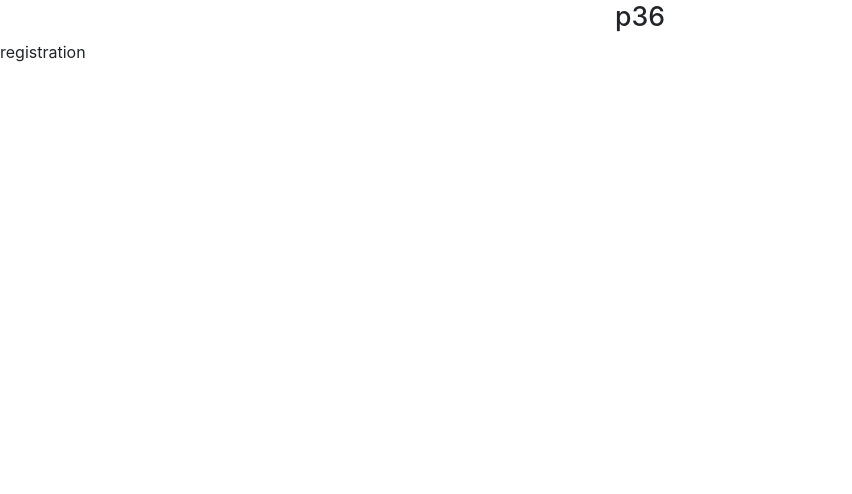
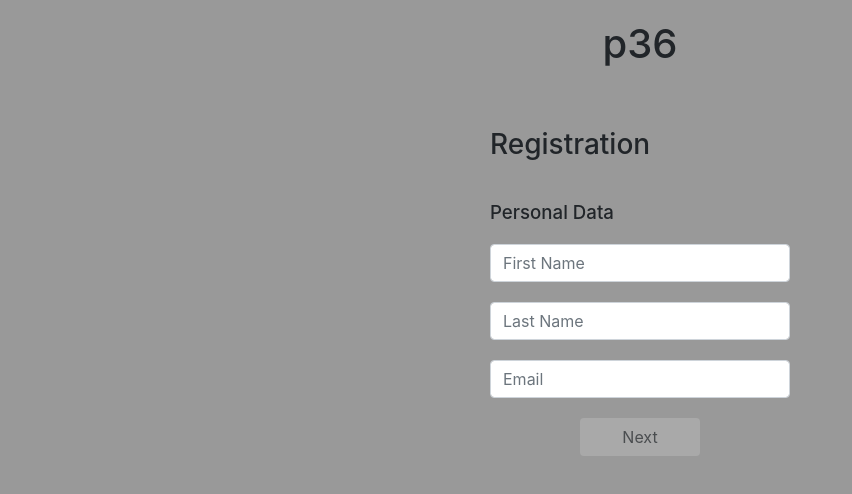
Before and after one commit to a-kelemen/p36, an Angular app in the folder p36-frontend/: page /registration in a window 1280 px wide. Shown: the top 494 px of the page, without its empty margins (0-852 px from the left). Built offline with nearby package versions, Linux system fonts and the light colour scheme.

Commit message:
registration-forms

```diff
--- a/p36-frontend/src/app/app.component.css
+++ b/p36-frontend/src/app/app.component.css
@@ -1,3 +1,5 @@
 #p36-title{
-    font-size: 20pt;
+    font-size: 30pt;
+    margin-top: 20px;
+    margin-bottom: 60px;
 }
--- a/p36-frontend/src/app/app.module.ts
+++ b/p36-frontend/src/app/app.module.ts
@@ -6,6 +6,7 @@ import { AppComponent } from './app.component';
 import { LoginComponent } from './login/login.component';
 import { RegistrationComponent } from './registration/registration.component';
 import { StartPageComponent } from './startpage/startpage.component';
+import { ReactiveFormsModule } from '@angular/forms';
 
 @NgModule({
   declarations: [
@@ -16,7 +17,8 @@ import { StartPageComponent } from './startpage/startpage.component';
   ],
   imports: [
     BrowserModule,
-    AppRoutingModule
+    AppRoutingModule,
+    ReactiveFormsModule
   ],
   providers: [],
   bootstrap: [AppComponent]
--- a/p36-frontend/src/app/registration/registration.component.css
+++ b/p36-frontend/src/app/registration/registration.component.css
@@ -0,0 +1,8 @@
+.p36-reg-title{
+    font-size: 14pt;
+}
+
+.p36-reg-container{
+    margin-top: 40px;
+
+}
--- a/p36-frontend/src/app/registration/registration.component.html
+++ b/p36-frontend/src/app/registration/registration.component.html
@@ -1,3 +1,35 @@
-<p>
-  registration
-</p>
+<div class="p36-container">
+
+
+    <h3>Registration</h3>
+
+    <div class="md-form p36-reg-container">
+        <form [formGroup]="regForm" (ngSubmit)="onSubmit()">
+          <div *ngIf="personalForm" class="md-form">
+              <h3 class="p36-reg-title">Personal Data</h3>
+            <input mdbInput placeholder="First Name" type="text" id="firstName" class="form-control p36-input" formControlName="firstName">
+            <!--<label for="form58">Example label</label>-->
+            <input mdbInput placeholder="Last Name" type="text" id="lastName" class="form-control p36-input" formControlName="lastName">
+            <input mdbInput placeholder="Email" type="text" id="email" class="form-control p36-input" formControlName="emailAddress">
+            <div class="p36-btn-container">
+               <button type="button" class="btn p36-btn" (click)="goToNextStep()" [disabled]="!personalValid" id="regNextButton">Next</button>
+
+            </div>
+          </div>
+          <div *ngIf="addressForm">
+              <div formGroupName="address" class="md-form">
+              <h3 class="p36-reg-title">Address</h3>
+              <input mdbInput placeholder="Country" type="text" id="country" class="form-control p36-input" formControlName="country">
+              <input mdbInput placeholder="State" type="text" id="state" class="form-control p36-input" formControlName="state">
+              <input mdbInput placeholder="Zip Code" type="text" id="zip" class="form-control p36-input" formControlName="zip">
+              <input mdbInput placeholder="City" type="text" id="city" class="form-control p36-input" formControlName="city">
+              <input mdbInput placeholder="Street" type="text" id="street" class="form-control p36-input" formControlName="street">
+                  <div class="p36-btn-container">
+            <button type="submit" class="btn p36-btn" [disabled]="!regForm.valid" (click)="submitRegData()" id="regDoneButton">Done</button>
+                  </div>
+              </div>
+          </div>
+        </form>
+    </div>
+
+</div>
--- a/p36-frontend/src/app/registration/registration.component.ts
+++ b/p36-frontend/src/app/registration/registration.component.ts
@@ -1,15 +1,91 @@
-import { Component, OnInit } from '@angular/core';
+import {Component, OnInit, OnChanges, SimpleChanges, ViewChild} from '@angular/core';
+import { FormControl, FormGroup } from '@angular/forms';
+import { FormBuilder } from '@angular/forms';
+import { Validators } from '@angular/forms';
 
 @Component({
-  selector: 'app-registration',
-  templateUrl: './registration.component.html',
-  styleUrls: ['./registration.component.css']
+    selector: 'app-registration',
+    templateUrl: './registration.component.html',
+    styleUrls: ['./registration.component.css']
 })
 export class RegistrationComponent implements OnInit {
+    regForm = this.fb.group({
+        firstName: ['', Validators.required],
+        lastName: ['', Validators.required],
+        emailAddress: ['', Validators.required/*, Validators.email*/],
+        address: this.fb.group({
+            country: ['', Validators.required],
+            state: [''],
+            zip: ['', Validators.required],
+            city: ['', Validators.required],
+            street: ['', Validators.required]
+        }),
+    });
+    //@ViewChild('regForm') regForm;
 
-  constructor() { }
 
-  ngOnInit() {
-  }
 
+    // regForm = new FormGroup({
+    //     firstName: new FormControl(''),
+    //     lastName: new FormControl(''),
+    //     emailAddress: new FormControl(''),
+    //     country: new FormControl(''),
+    //     state: new FormControl(''),
+    //     zip: new FormControl(''),
+    //     city: new FormControl(''),
+    //     street: new FormControl('')
+    // });
+    //firstName = new FormControl('');
+    // lastName = new FormControl('');
+
+    personalForm: boolean;
+    addressForm: boolean;
+    lastNameField: any;
+    emailField: any;
+    firstNameField: any;
+    private personalValid: boolean;
+
+    constructor(private fb: FormBuilder) { }
+
+    ngOnInit() {
+        this.personalForm = true;
+        this.addressForm = false;
+        this.lastNameField = this.regForm.get('lastName');
+        this.firstNameField = this.regForm.get('firstName');
+        this.emailField = this.regForm.get('emailAddress');
+        this.onChanges();
+        this.personalValid = false;
+    }
+
+
+    goToNextStep(): void {
+        // (this.lastNameField.invalid || this.firstNameField.invalid || this.emailField.invalid)
+        this.personalForm = false;
+        this.addressForm = true;
+    }
+
+
+    submitRegData() {
+
+    }
+
+    onSubmit() {
+        console.warn(this.regForm.value);
+        console.warn(this.regForm.status);
+        console.warn(this.regForm.get('lastName').invalid);
+    }
+
+    onChanges(): void {
+            this.regForm.valueChanges.subscribe(val => {
+            this.isPersonalValid()
+        });
+    }
+
+    private isPersonalValid(): void {
+        if(this.lastNameField.valid && this.firstNameField.valid && this.emailField.valid){
+          this.personalValid = true;
+        }else{
+            this.personalValid = false;
+        }
+    }
 }
--- a/p36-frontend/src/app/startpage/startpage.component.css
+++ b/p36-frontend/src/app/startpage/startpage.component.css
@@ -2,9 +2,3 @@
     width: 100%;
     margin-top: 20px;
 }
-
-.start-btn-container{
-    width: 150px;
-    display:block;
-    margin:0 auto;
-}
--- a/p36-frontend/src/app/startpage/startpage.component.html
+++ b/p36-frontend/src/app/startpage/startpage.component.html
@@ -1,4 +1,4 @@
-<div class="start-btn-container">
+<div class="p36-container">
   <div>
     <button type="button" class="btn btn-primary p36-start-btn" (click)="goToLogin()" id="loginButton">LOGIN</button>
   </div>
--- a/p36-frontend/src/styles.css
+++ b/p36-frontend/src/styles.css
@@ -1 +1,35 @@
-/* You can add global styles to this file, and also import other style files */
+.p36-input{
+    margin-top: 20px;
+    margin-bottom: 20px;
+}
+
+.p36-btn{
+    width: 100%;
+    background-color: #FFCD19;
+}
+
+html {
+    background-color: #999999;
+}
+body {
+    background-color: #999999;
+}
+.p36-background{
+    background-color: #999999;
+}
+
+.p36-container{
+    width: 300px;
+    display: block;
+    margin: 0 auto;
+}
+
+.p36-btn-container{
+    width: 40%;
+    display: block;
+    margin: 0 auto;
+}
+
+.p36-btn[disabled] {
+    background-color: #B2B2B2;
+}
```
Also changed, not shown: 1 other file (tests, documents, lock files or other folders).
